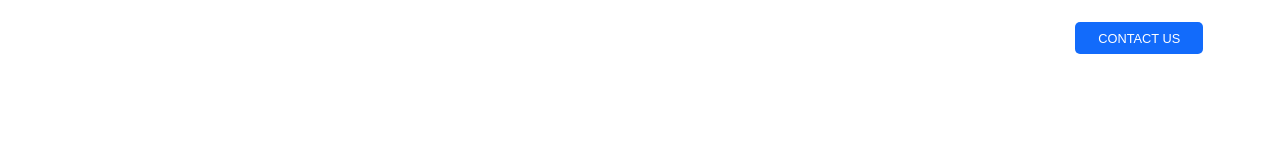
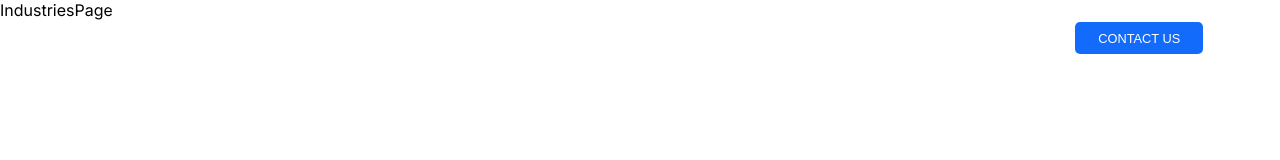
Before and after one commit to Jisan-mia/prabha-tech, a React (Vite) app: page /industries in a window 1280 px wide. Shown: the top 160 px of the page. Built offline with nearby package versions, Linux system fonts and the light colour scheme; a web font is replaced by a local one.

Commit message:
industries page component

```diff
--- a/src/App.jsx
+++ b/src/App.jsx
@@ -1,9 +1,10 @@
+import LocomotiveScroll from 'locomotive-scroll';
 import React from 'react';
-import { BrowserRouter, Routes, Route } from "react-router-dom";
+import { BrowserRouter, Route, Routes } from "react-router-dom";
 import Navbar from './Components/Navbar';
+import About from './Pages/About';
 import Hero from './Pages/Hero';
-import LocomotiveScroll from 'locomotive-scroll';
-import About from './Pages/About';
+import IndustriesPage from './Pages/Industries';
 
 const App = () => {
 
@@ -15,6 +16,7 @@ const App = () => {
         <Routes>
           <Route path='/' element={<Hero/>} />
           <Route path='/about' element={<About/>} />
+          <Route path='/industries' element={<IndustriesPage/>} />
         </Routes>
       </BrowserRouter>
   )
--- a/src/Components/Navbar.jsx
+++ b/src/Components/Navbar.jsx
@@ -1,7 +1,7 @@
-import React, { useState, useEffect } from 'react';
+import React, { useEffect, useState } from 'react';
+import { Link } from 'react-router-dom';
 import "../Components/Navbar.css";
 import logo from "../assets/images/newlogo.png";
-import { Link } from 'react-router-dom';
 
 const Navbar = () => {
   const [scrolled, setScrolled] = useState(false);
@@ -27,7 +27,7 @@ const Navbar = () => {
         <div className="menu">
             <Link to="/about">About</Link>
             <Link>Services</Link>
-            <Link>Industries</Link>
+            <Link to='/industries'>Industries</Link>
             <Link>Portfolio</Link>
             <Link>Pesoureces</Link>
             <button>Contact us</button>
--- /dev/null
+++ b/src/Pages/Industries.tsx
@@ -0,0 +1,7 @@
+import React from "react";
+
+const IndustriesPage = () => {
+  return <div>IndustriesPage</div>;
+};
+
+export default IndustriesPage;
```
